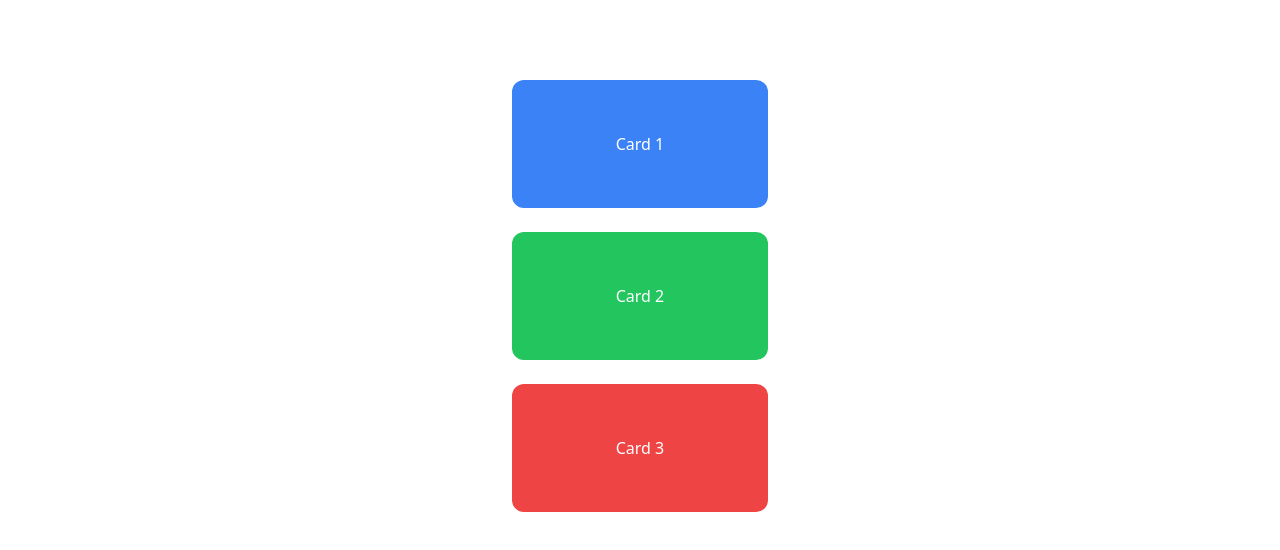
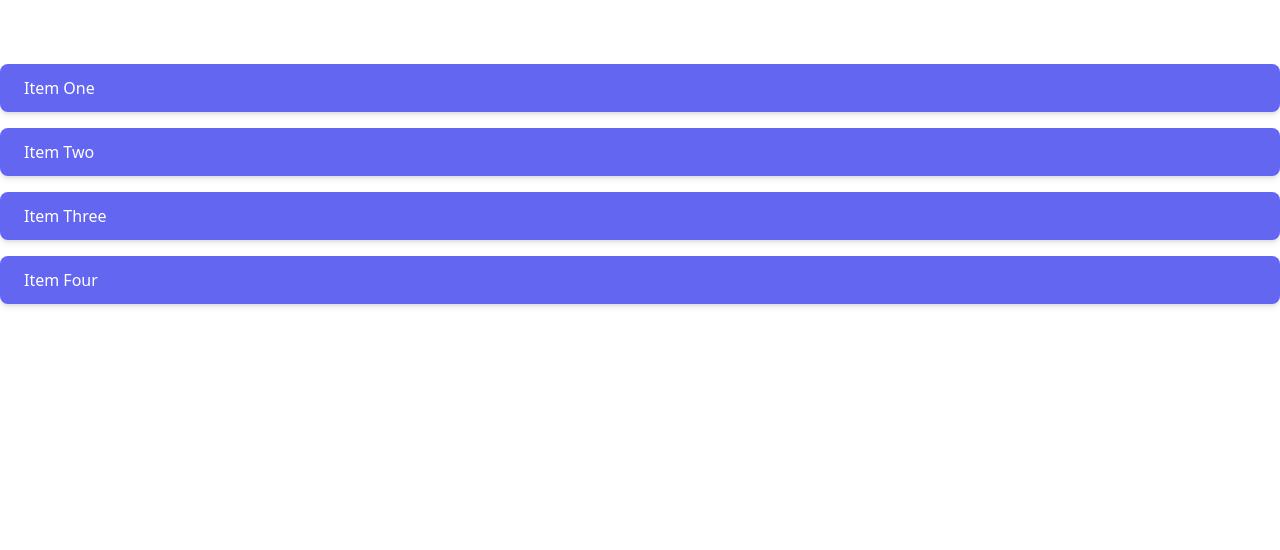
Before and after one commit to Cabdinasir64/Frame_Motion, a React (Vite) app: page / in a window 1280 px wide. Shown: the top 550 px of the page. Built offline with nearby package versions, Linux system fonts and the light colour scheme.

Commit message:
i added another file of animation 24 framer motion

```diff
--- a/src/App.jsx
+++ b/src/App.jsx
@@ -1,9 +1,9 @@
-import Animation23 from './Components/animation23'
+import Animation24 from './Components/animation24'
 function App() {
 
   return (
     <>
-      <Animation23 />
+      <Animation24 />
 
     </>
   )
--- /dev/null
+++ b/src/Components/animation24.jsx
@@ -0,0 +1,38 @@
+import { motion } from "framer-motion";
+
+export default function StaggeredList() {
+    const container = {
+        hidden: { opacity: 0 },
+        show: {
+            opacity: 1,
+            transition: {
+                staggerChildren: 0.3,
+                delayChildren: 0.2,
+            },
+        },
+    };
+
+    const item = {
+        hidden: { opacity: 0, y: 20 },
+        show: { opacity: 1, y: 0, transition: { duration: 0.4 } },
+    };
+
+    return (
+        <motion.ul
+            className="space-y-4 mt-16"
+            variants={container}
+            initial="hidden"
+            animate="show"
+        >
+            {["Item One", "Item Two", "Item Three", "Item Four"].map((text, i) => (
+                <motion.li
+                    key={i}
+                    variants={item}
+                    className="bg-indigo-500 text-white px-6 py-3 rounded-lg shadow-md"
+                >
+                    {text}
+                </motion.li>
+            ))}
+        </motion.ul>
+    );
+}
```
